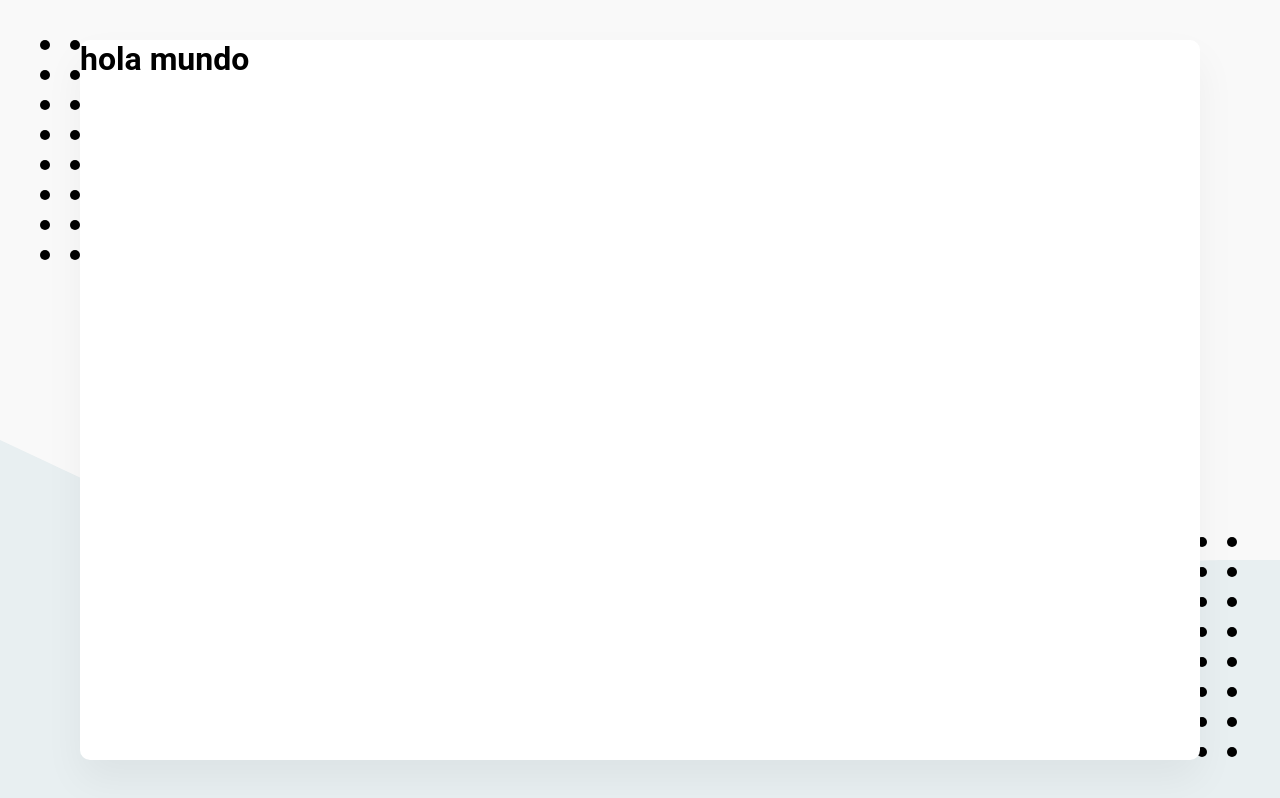
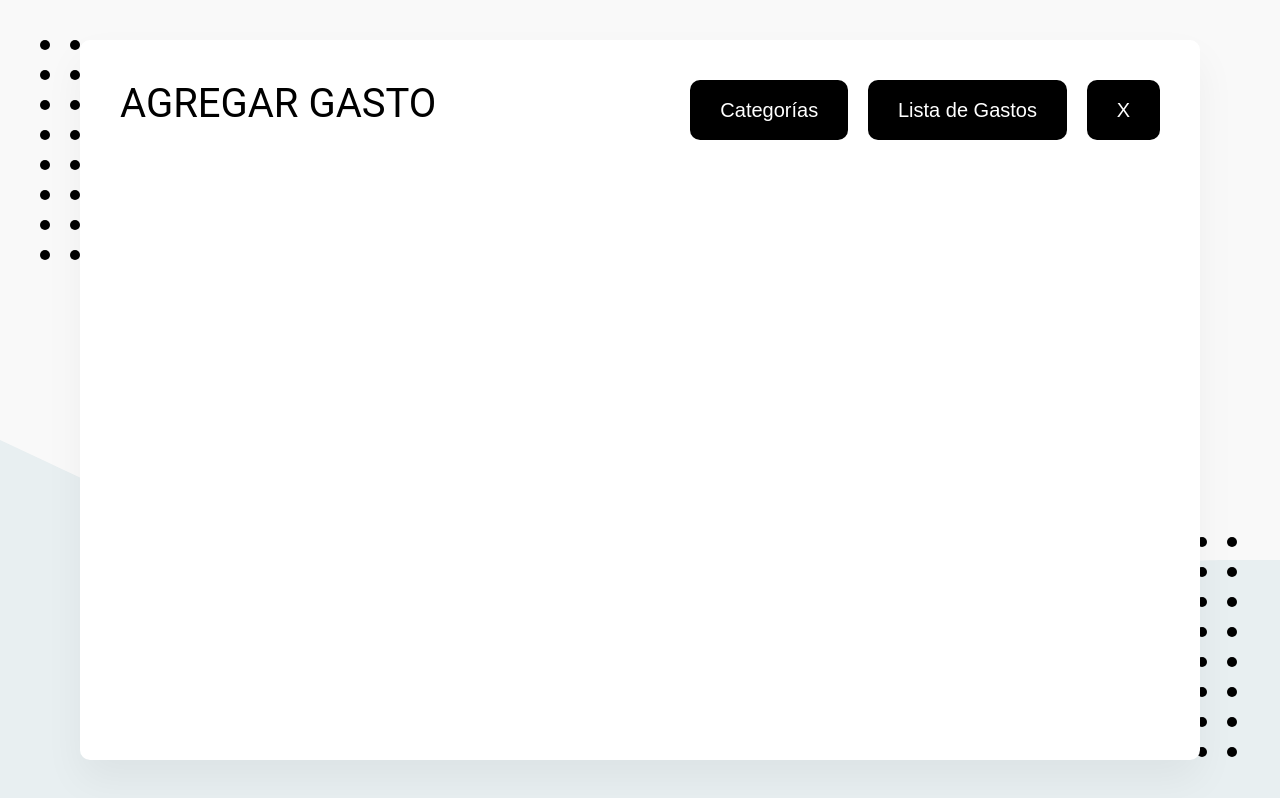
Before and after one commit to renedelcarpio/lista_gastos, a React (Create React App) app: page / in a window 1280 px wide. Built offline with nearby package versions, Linux system fonts and the light colour scheme; what webfontloader would draw is missing.

Commit message:
se crearon los elementos Boton y Header y se los agregamos a App

```diff
--- a/src/App.js
+++ b/src/App.js
@@ -1,10 +1,31 @@
 import React from 'react';
+import { Helmet } from 'react-helmet';
+import {
+	Header,
+	Titulo,
+	ContenedorHeader,
+	ContenedorBotones,
+} from './elements/Header';
+import Boton from './elements/Boton';
 
 const App = () => {
 	return (
-		<div>
-			<h1>hola mundo</h1>
-		</div>
+		<>
+			<Helmet>
+				<title>Agregar Gasto</title>
+			</Helmet>
+
+			<Header>
+				<ContenedorHeader>
+					<Titulo>Agregar Gasto</Titulo>
+					<ContenedorBotones>
+						<Boton to='/categorias'>Categorías</Boton>
+						<Boton to='/lista'>Lista de Gastos</Boton>
+						<Boton>X</Boton>
+					</ContenedorBotones>
+				</ContenedorHeader>
+			</Header>
+		</>
 	);
 };
 
--- /dev/null
+++ b/src/elements/Boton.js
@@ -0,0 +1,29 @@
+import styled from 'styled-components';
+import { Link } from 'react-router-dom';
+
+const Boton = styled(Link)`
+	background: ${(props) => (props.primario ? '#5B69E2' : '#000')};
+	width: ${(props) => (props.conIcono ? '15.62rem' : 'auto')}; /* 250px */
+	margin-left: 1.25rem; /* 20px */
+	border: none;
+	border-radius: 0.625rem; /* 10px */
+	color: #fff;
+	font-family: 'Work Sans', sans-serif;
+	height: 3.75rem; /* 60px */
+	padding: 1.25rem 1.87rem; /* 20px 30px */
+	font-size: 1.25rem; /* 20px */
+	font-weight: 500;
+	cursor: pointer;
+	text-decoration: none;
+	display: inline-flex;
+	justify-content: space-between;
+	align-items: center;
+	outline: none;
+
+	svg {
+		height: ${(props) => (props.iconoGrande ? '100%' : '0.75rem;')}; /* 12px */
+		fill: white;
+	}
+`;
+
+export default Boton;
--- /dev/null
+++ b/src/elements/Header.js
@@ -0,0 +1,52 @@
+import styled from 'styled-components';
+
+const Header = styled.div`
+	width: 100%;
+	padding: 2.5rem; /* 40px */
+	display: flex;
+	justify-content: space-between;
+	align-items: center;
+
+	@media (max-width: 60rem) {
+		/* 950px */
+		justify-content: start;
+	}
+`;
+
+const Titulo = styled.h1`
+	font-weight: normal;
+	text-transform: uppercase;
+	font-size: 2.5rem; /* 40px */
+
+	@media (max-width: 60rem) {
+		/* 950px */
+		font-size: 2rem; /* 32px */
+	}
+`;
+
+const ContenedorHeader = styled.div`
+	width: 100%;
+	display: flex;
+	justify-content: space-between;
+
+	@media (max-width: 60rem) {
+		/* 950px */
+		display: flex;
+		flex-direction: column-reverse;
+		align-items: center;
+
+		& > div {
+			display: flex;
+			margin-bottom: 1.25rem; /* 20px */
+			justify-content: end;
+		}
+	}
+`;
+
+const ContenedorBotones = styled.div`
+	display: flex;
+	justify-content: space-between;
+	align-items: center;
+`;
+
+export { Header, Titulo, ContenedorHeader, ContenedorBotones };
```
